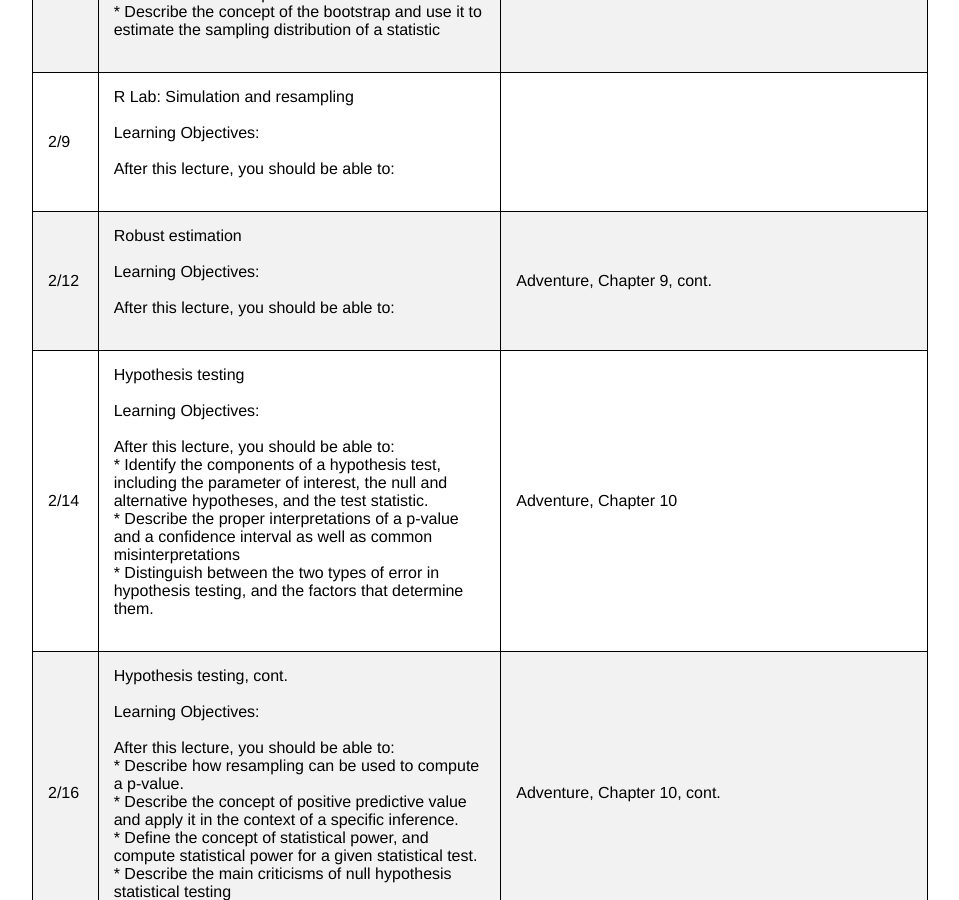
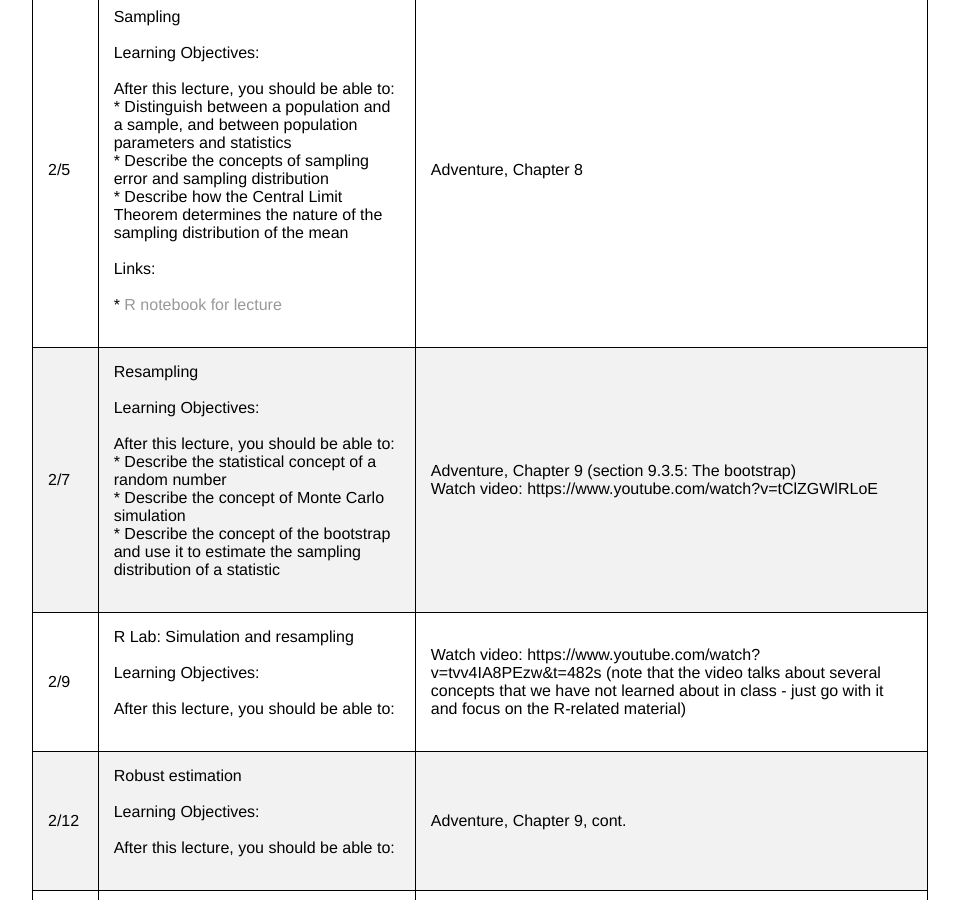
Before and after one commit to stats60/stats60.github.io, a Jekyll site: the page built from full_syllabus/index.md, in a window 1280 px wide and 900 px high, scrolled down 6229 px. Shown: the whole window, without its empty margins (160-1119 px from the left). Built offline with Jekyll 4.4.1, drawn with Linux system fonts in a browser that asks for light colours; our own code applies the rules of GitHub Pages for plain Markdown files; some of the changed text lies outside the part shown.

Commit message:
autoupdate

```diff
--- a/full_syllabus/index.md
+++ b/full_syllabus/index.md
@@ -102,12 +102,12 @@
 | 1/22|Visualizing data<br><br>Learning Objectives:<br><br>After this lecture, you should be able to:<br>* Describe the principles that distinguish between good and bad graphs, and use them to identify good versus bad graphs.<br><br>|Adventure, Chapter 5|
 | 1/24|Z-scores<br><br>Learning Objectives:<br><br>After this lecture, you should be able to:<br>* Describe the concept of a Z-score and compute them from a dataset<br><br>|Adventure, Chapter 6|
 | 1/26|R lab: Data wrangling and visualization<br><br>Learning Objectives:<br><br>After this lecture, you should be able to:<br>* Describe the concept of tidy data<br>* Load a data file and prepare it for analysis<br>* Plot summary graphs using ggplot<br><br>|Introduction and Section 2.1 of https://garrettgman.github.io/tidying/<br>Sections 3.1-3.6 of http://r4ds.had.co.nz/data-visualisation.html|
-| 1/29|Probability<br><br>Learning Objectives:<br><br>After this lecture, you should be able to:<br>* Describe the sample space for a selected random experiment.<br>* Compute relative frequency and empirical probability for a given set of events<br>* Compute probabilities of single events, complementary events, and the unions and intersections of collections of events.<br>* Describe the law of large numbers.<br><br>|Adventure, Chapter 7|
+| 1/29|Probability<br><br>Learning Objectives:<br><br>After this lecture, you should be able to:<br>* Describe the sample space for a selected random experiment.<br>* Compute relative frequency and empirical probability for a given set of events<br>* Compute probabilities of single events, complementary events, and the unions and intersections of collections of events.<br>* Describe the law of large numbers.<br><br>Links:<br><br>* [R notebook for lecture](https://rawgit.com/psych10/psych10/master/notebooks/Session09-Probability1/Session09-Probability1.html)<br><br>|Adventure, Chapter 7|
 | 1/31|Probability, cont.<br><br>Learning Objectives:<br><br>After this lecture, you should be able to:<br>* Describe the difference between a probability and a conditional probability<br>* Describe the concept of statistical independence<br>* Use Bayes’ theorem to compute the inverse conditional probability.<br><br>|Adventure, Chapter 7, contd.|
 | 2/2|R lab: probability<br><br>Learning Objectives:<br><br>After this lecture, you should be able to:<br>* Compute probabilities of combinations of events<br>* Compute an empirical probability distribution<br>* Describe the different functions available for the normal distribution, and their usage<br><br>|http://www.cyclismo.org/tutorial/R/probability.html|
-| 2/5|Sampling<br><br>Learning Objectives:<br><br>After this lecture, you should be able to:<br>* Distinguish between a population and a sample, and between population parameters and statistics<br>* Describe the concepts of sampling error and sampling distribution<br>* Describe how the Central Limit Theorem determines the nature of the sampling distribution of the mean<br><br>|Adventure, Chapter 8|
+| 2/5|Sampling<br><br>Learning Objectives:<br><br>After this lecture, you should be able to:<br>* Distinguish between a population and a sample, and between population parameters and statistics<br>* Describe the concepts of sampling error and sampling distribution<br>* Describe how the Central Limit Theorem determines the nature of the sampling distribution of the mean<br><br>Links:<br><br>* [R notebook for lecture](https://rawgit.com/psych10/psych10/master/notebooks/Session12-Sampling/Session12-Sampling.html)<br><br>|Adventure, Chapter 8|
 | 2/7|Resampling<br><br>Learning Objectives:<br><br>After this lecture, you should be able to:<br>* Describe the statistical concept of a random number<br>* Describe the concept of Monte Carlo simulation<br>* Describe the concept of the bootstrap and use it to estimate the sampling distribution of a statistic<br><br>|Adventure, Chapter 9 (section 9.3.5: The bootstrap)<br>Watch video: https://www.youtube.com/watch?v=tClZGWlRLoE|
-| 2/9|R Lab: Simulation and resampling<br><br>Learning Objectives:<br><br>After this lecture, you should be able to:<br><br>||
+| 2/9|R Lab: Simulation and resampling<br><br>Learning Objectives:<br><br>After this lecture, you should be able to:<br><br>|Watch video: https://www.youtube.com/watch?v=tvv4IA8PEzw&t=482s (note that the video talks about several concepts that we have not learned about in class - just go with it and focus on the R-related material)|
 | 2/12|Robust estimation<br><br>Learning Objectives:<br><br>After this lecture, you should be able to:<br><br>|Adventure, Chapter 9, cont.|
 | 2/14|Hypothesis testing<br><br>Learning Objectives:<br><br>After this lecture, you should be able to:<br>* Identify the components of a hypothesis test, including the parameter of interest, the null and alternative hypotheses, and the test statistic.<br>* Describe the proper interpretations of a p-value and a confidence interval as well as common misinterpretations<br>* Distinguish between the two types of error in hypothesis testing, and the factors that determine them.<br><br>|Adventure, Chapter 10|
 | 2/16|Hypothesis testing, cont.<br><br>Learning Objectives:<br><br>After this lecture, you should be able to:<br>* Describe how resampling can be used to compute a p-value.<br>* Describe the concept of positive predictive value and apply it in the context of a specific inference.<br>* Define the concept of statistical power, and compute statistical power for a given statistical test.<br>* Describe the main criticisms of null hypothesis statistical testing<br><br>|Adventure, Chapter 10, cont.|
```
Also changed, not shown: other parts of full_syllabus/index.md (+1 -1 lines), syllabus/index.md (+3 -3 lines).
